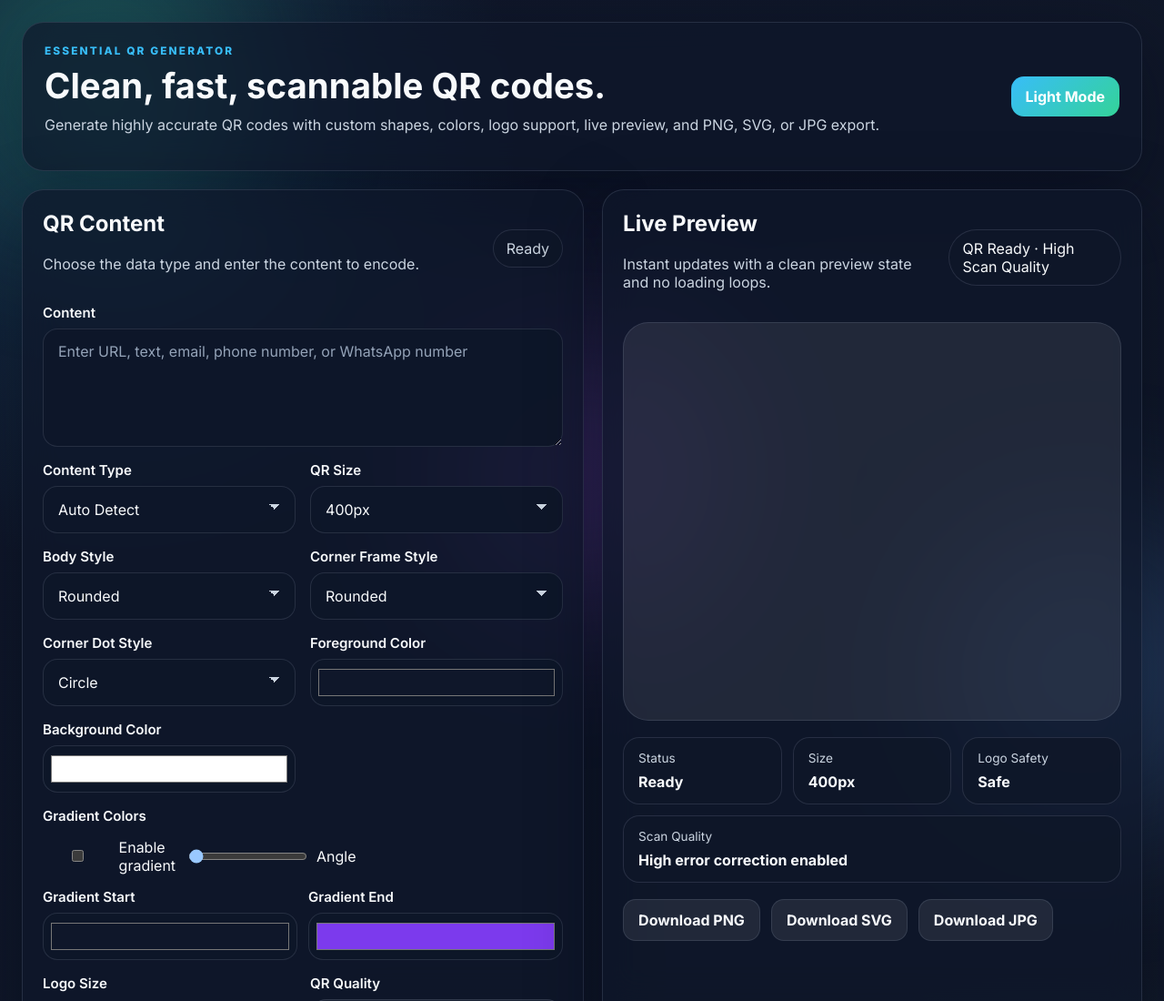
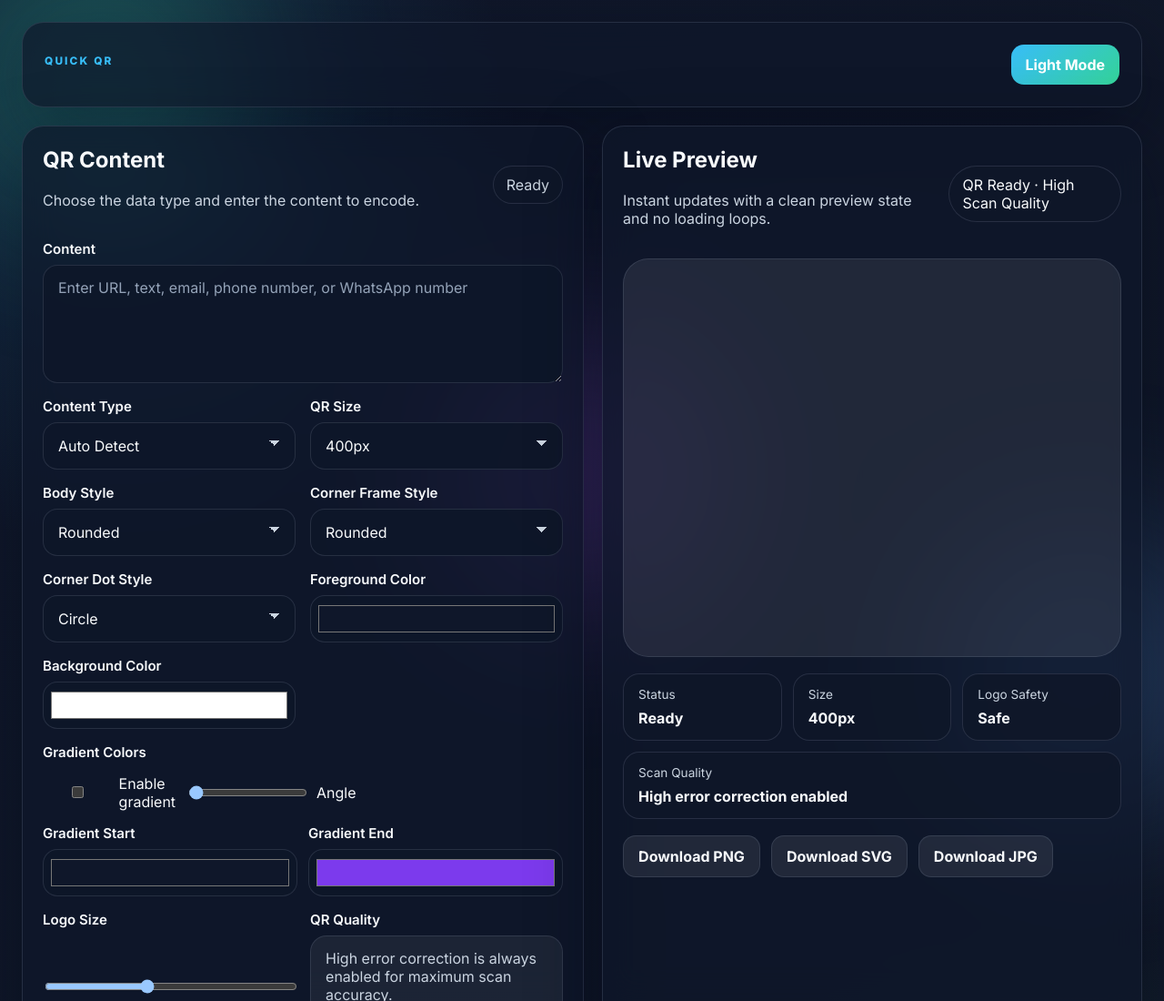
Before and after one commit to SnegaManoj/QR-GENERATOR, a plain HTML site: page index.html in a window 1280 px wide. Shown: the top 1100 px of the page at 91% size. Drawn offline with Linux system fonts and the light colour scheme.

Commit message:
Update index.html

```diff
--- a/index.html
+++ b/index.html
@@ -18,9 +18,7 @@
   <div class="app-shell">
     <header class="hero glass">
       <div>
-        <p class="eyebrow">Essential QR Generator</p>
-        <h1>Clean, fast, scannable QR codes.</h1>
-        <p class="subtitle">Generate highly accurate QR codes with custom shapes, colors, logo support, live preview, and PNG, SVG, or JPG export.</p>
+        <p class="eyebrow">Quick QR </p>
       </div>
       <button id="themeToggle" class="theme-toggle" type="button">Light Mode</button>
     </header>
```
